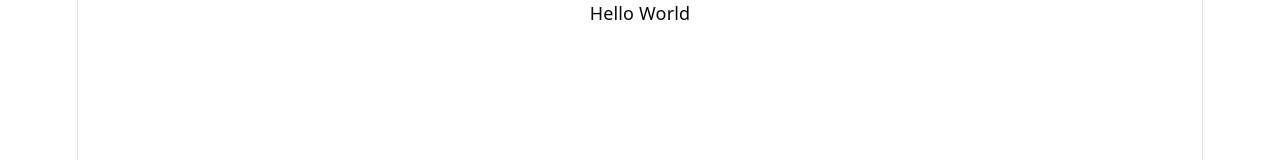
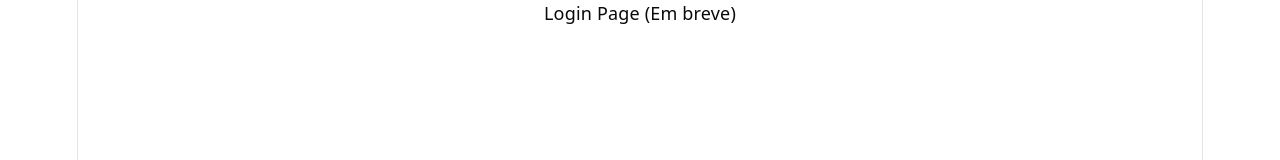
Before and after one commit to arthurtdl/coursesphere-fullstack, a React (Vite) app in the folder client/: page /login in a window 1280 px wide. Shown: the top 160 px of the page. Built offline with nearby package versions, Linux system fonts and the light colour scheme.

Commit message:
feat(add-clientdependencies): Added react-router-dom configuration

```diff
--- a/client/src/App.tsx
+++ b/client/src/App.tsx
@@ -1,8 +1,9 @@
+import { RouterProvider } from "react-router-dom"
+import { router } from "./routes/index.tsx"
+
 function App() {
   return (
-       <div>
-        Hello World
-       </div>
+    <RouterProvider router={router} />
   )
 }
 
--- /dev/null
+++ b/client/src/routes/index.tsx
@@ -0,0 +1,16 @@
+import { createBrowserRouter } from 'react-router-dom'
+
+export const router = createBrowserRouter([
+  {
+    path: '/login',
+    element: <div>Login Page (Em breve)</div>,
+  },
+  {
+    path: '/dashboard',
+    element: <div>Dashboard (Em breve)</div>,
+  },
+  {
+    path: '*',
+    element: <div>Page Not Found (Em breve)</div>,
+  },
+])
```
